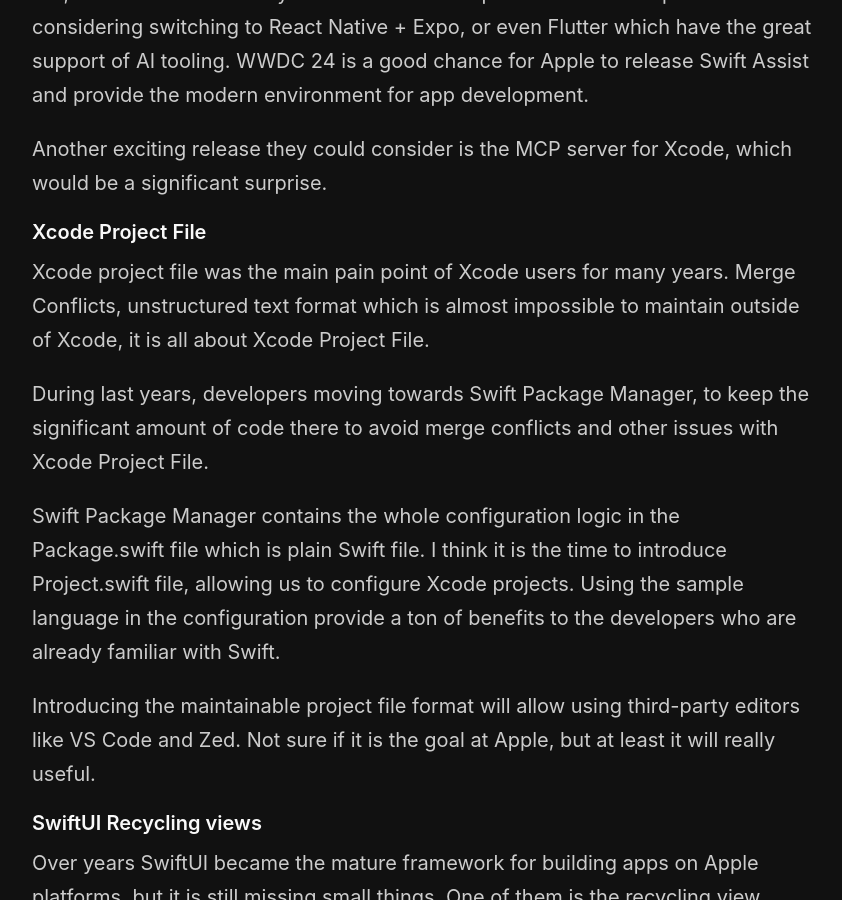
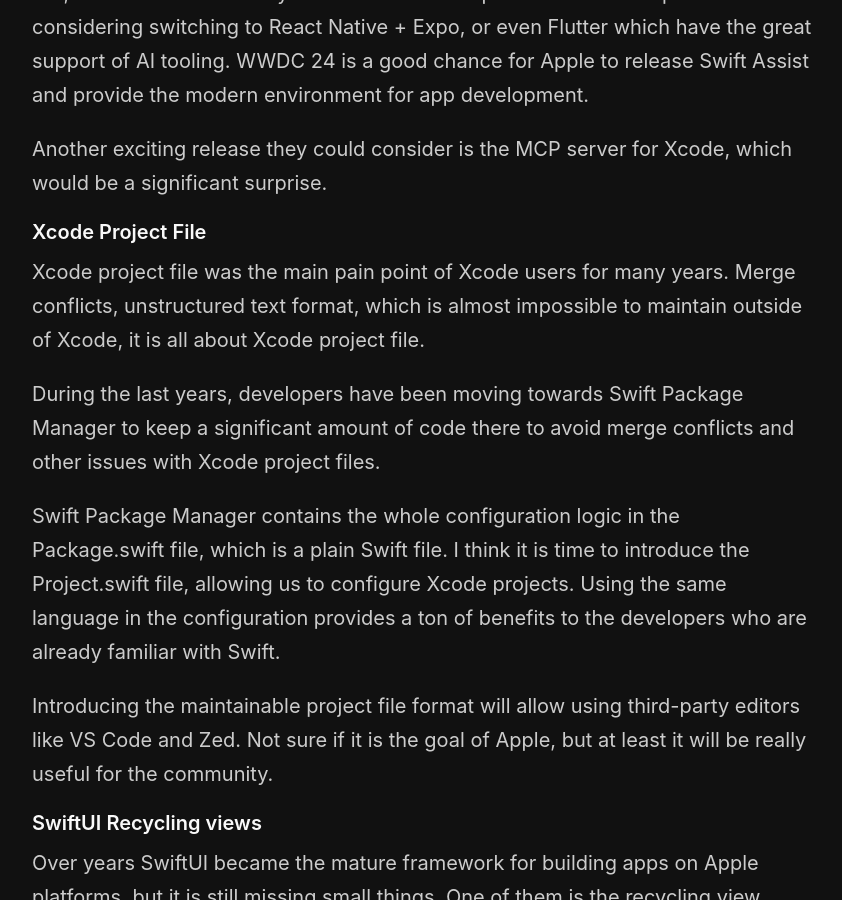
Before and after one commit to mecid/mecid.github.io, a Jekyll site: the page built from _posts/2025-04-08-wwdc25-wishes.md, in a window 1280 px wide and 900 px high, scrolled down 681 px. Shown: the whole window, without its empty margins (218-1060 px from the left). Built offline with Jekyll 4.4.1, drawn with Linux system fonts in a browser that asks for light colours.

Commit message:
xcode project file section tuned in the wwdc wishes post

```diff
--- a/_posts/2025-04-08-wwdc25-wishes.md
+++ b/_posts/2025-04-08-wwdc25-wishes.md
@@ -14,13 +14,13 @@
 Another exciting release they could consider is the MCP server for Xcode, which would be a significant surprise.
 
 #### Xcode Project File
-Xcode project file was the main pain point of Xcode users for many years. Merge Conflicts, unstructured text format which is almost impossible to maintain outside of Xcode, it is all about Xcode Project File.
+Xcode project file was the main pain point of Xcode users for many years. Merge conflicts, unstructured text format, which is almost impossible to maintain outside of Xcode, it is all about Xcode project file.
 
-During last years, developers moving towards Swift Package Manager, to keep the significant amount of code there to avoid merge conflicts and other issues with Xcode Project File.
+During the last years, developers have been moving towards Swift Package Manager to keep a significant amount of code there to avoid merge conflicts and other issues with Xcode project files.
 
-Swift Package Manager contains the whole configuration logic in the Package.swift file which is plain Swift file. I think it is the time to introduce Project.swift file, allowing us to configure Xcode projects. Using the sample language in the configuration provide a ton of benefits to the developers who are already familiar with Swift.
+Swift Package Manager contains the whole configuration logic in the Package.swift file, which is a plain Swift file. I think it is time to introduce the Project.swift file, allowing us to configure Xcode projects. Using the same language in the configuration provides a ton of benefits to the developers who are already familiar with Swift.
 
-Introducing the maintainable project file format will allow using third-party editors like VS Code and Zed. Not sure if it is the goal at Apple, but at least it will really useful.
+Introducing the maintainable project file format will allow using third-party editors like VS Code and Zed. Not sure if it is the goal of Apple, but at least it will be really useful for the community.
 
 #### SwiftUI Recycling views
 Over years SwiftUI became the mature framework for building apps on Apple platforms, but it is still missing small things. One of them is the recycling view. Whenever you have a huge collection of items there is no way to display using SwiftUI built-in views by providing a smooth user experience. The only way it to wrap UIKit’s collection or table views.
```
